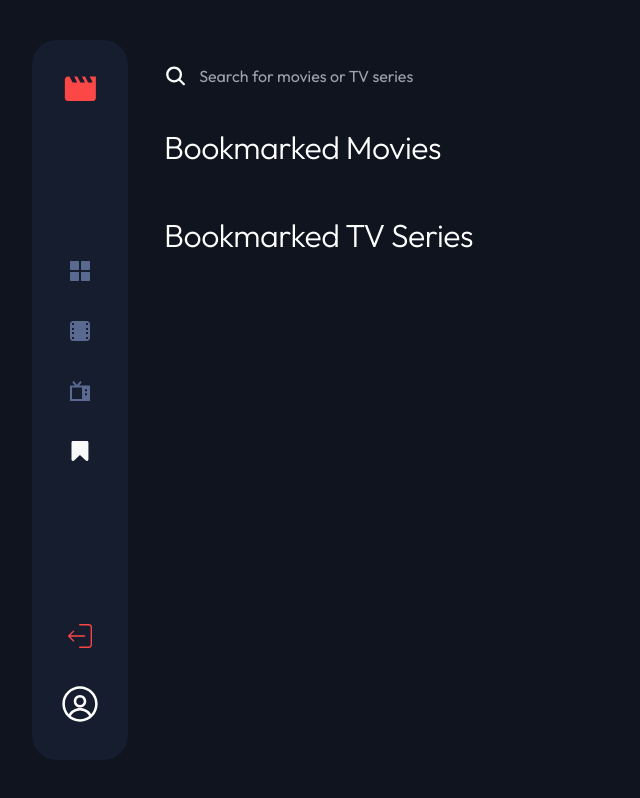
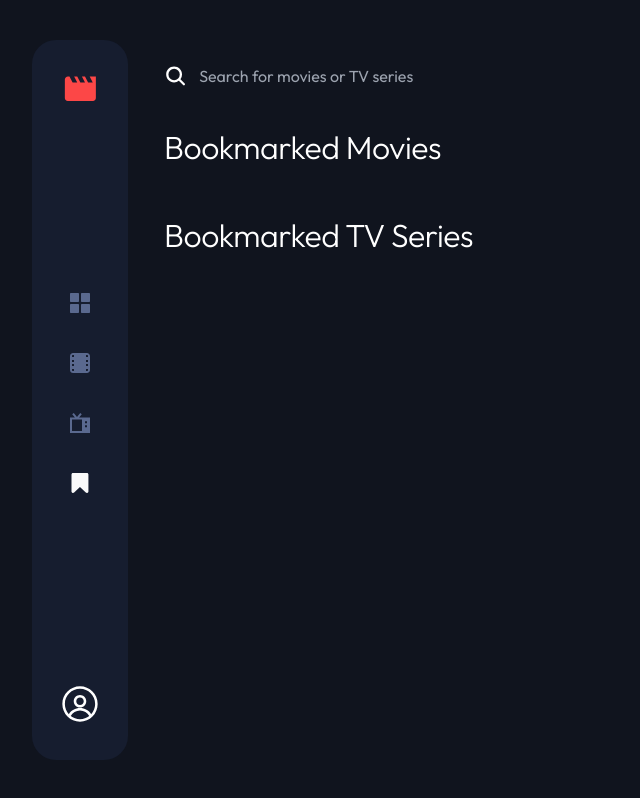
Before and after one commit to shadow16305/entertainment-web-app, a Next.js app: page /bookmarks in a window 1280 px wide. Shown: the whole page, without its empty margins (0-640 px from the left). Built offline with nearby package versions, Linux system fonts and the light colour scheme.

Commit message:
Added Autchenticatin

```diff
--- a/components/shared/MainNavigation.tsx
+++ b/components/shared/MainNavigation.tsx
@@ -4,8 +4,6 @@ import Image from "next/image";
 import Link from "next/link";
 import { usePathname, useRouter } from "next/navigation";
 import { RxAvatar } from "react-icons/rx";
-import { CiLogout } from "react-icons/ci";
-import { signOut } from "next-auth/react";
 
 const navLinks = [
   {
@@ -58,16 +56,6 @@ const MainNavigation = () => {
         ))}
       </div>
       <div className="flex flex-col items-center gap-y-8">
-        <button
-          onClick={async () => {
-            const data = await signOut({ redirect: false, callbackUrl: "/" });
-            if (data?.url) {
-              // Use router.replace to replace the current page with the new URL
-              router.replace(data.url);
-            }
-          }}>
-          <CiLogout className="w-6 h-6 md:w-8 md:h-8 text-red" />
-        </button>
         <RxAvatar className="w-6 h-6 md:w-8 md:h-8 lg:w-10 lg:h-10" />
       </div>
     </nav>
```
